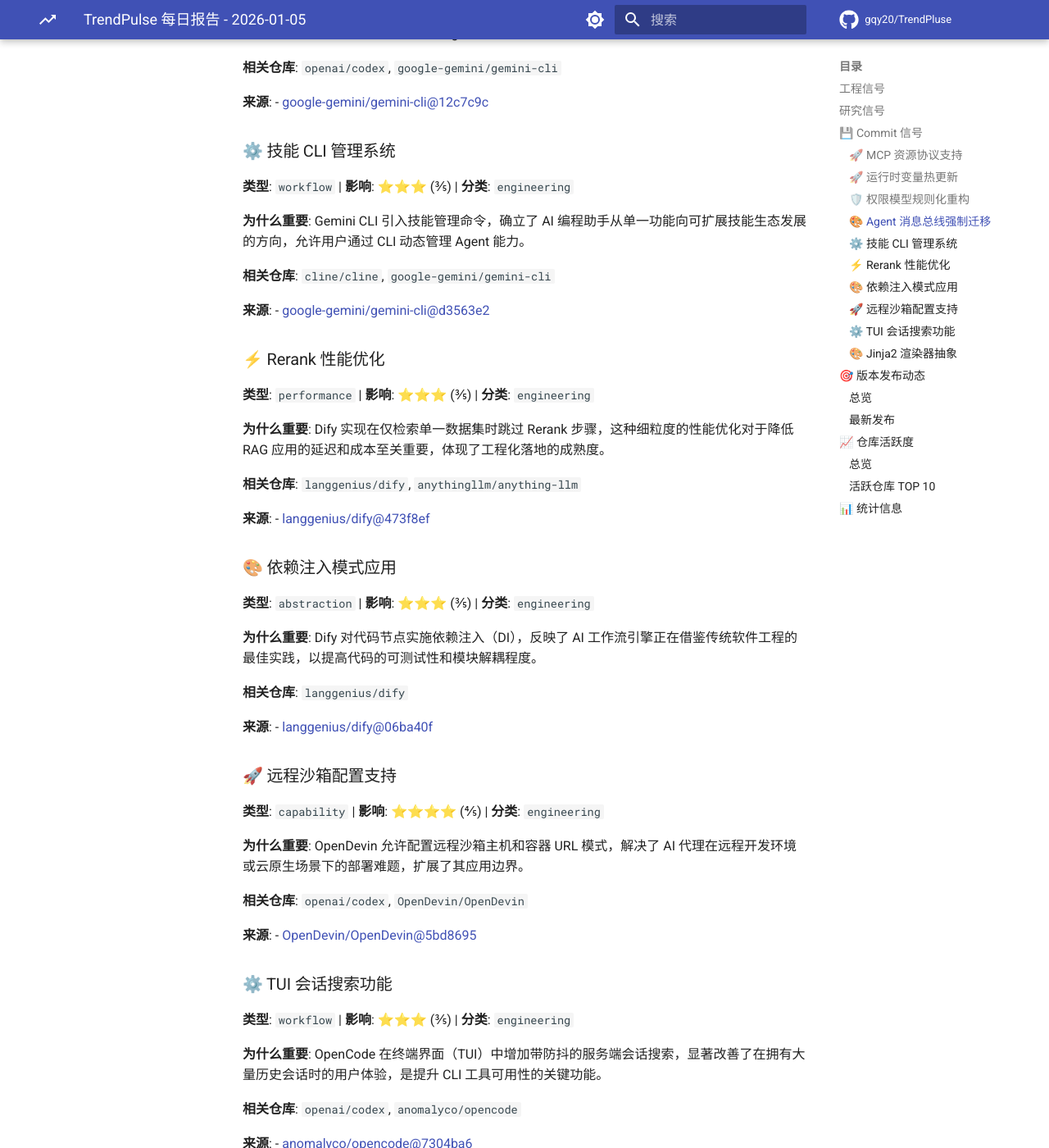
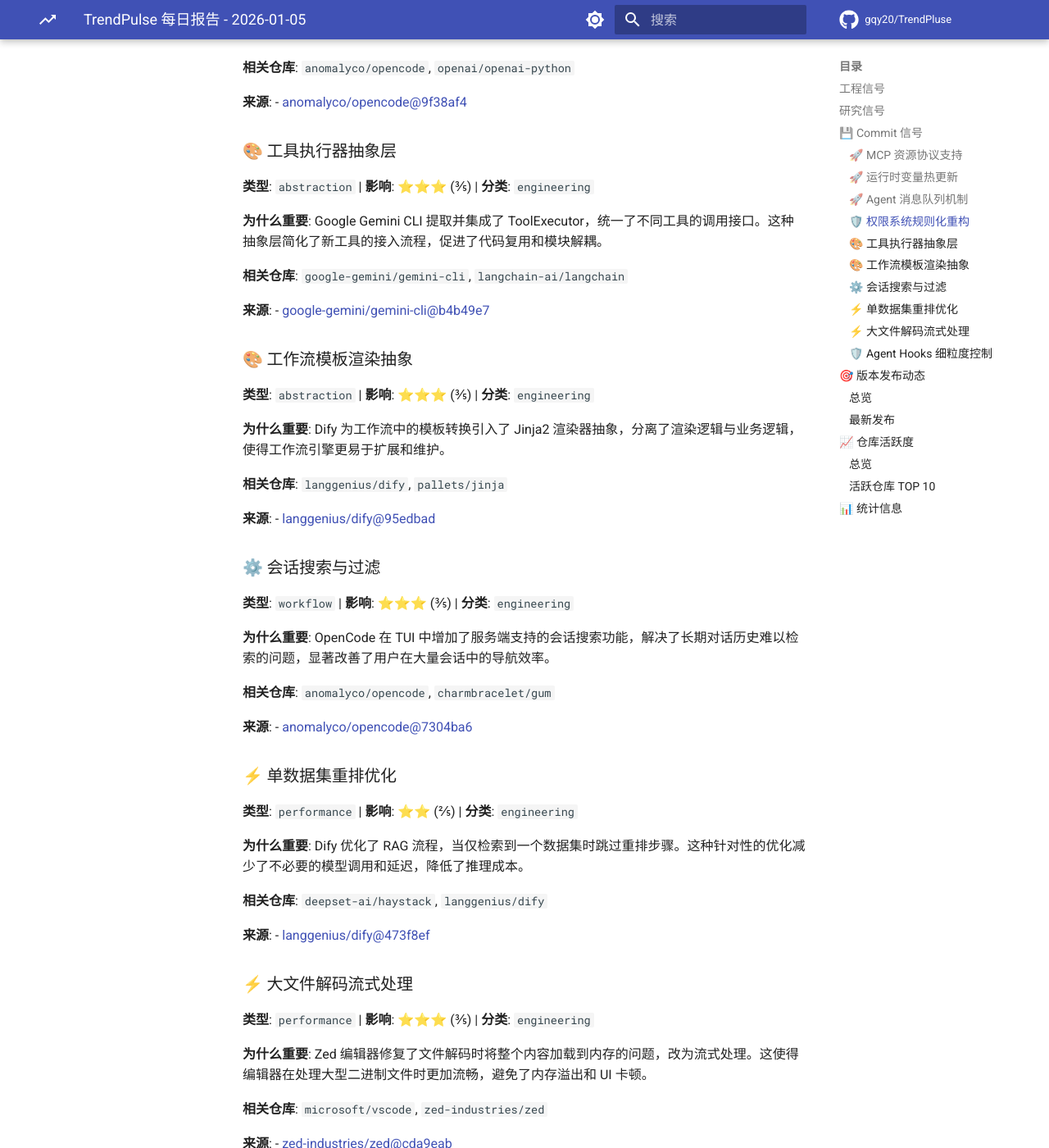
Before and after one commit to gqy20/TrendPluse, an MkDocs documentation site: the page built from docs/reports/report-2026-01-05.md, in a window 1280 px wide and 1400 px high, scrolled down 1424 px. Shown: the whole window at 82% size. Built offline with MkDocs 1.6.1 and Material for MkDocs 9.7.7, drawn with Linux system fonts in a browser that asks for light colours; nearby versions of some CDN libraries; library files that are not in the unit come from our copies; comment, search, counter and statistics services are not loaded; some of the changed text lies outside the part shown.

Commit message:
docs: update daily trend report [skip ci]

```diff
--- a/docs/reports/report-2026-01-05.md
+++ b/docs/reports/report-2026-01-05.md
@@ -15,9 +15,9 @@
 
 **类型**: `capability` | **影响**: ⭐⭐⭐⭐⭐ (5/5) | **分类**: `engineering`
 
-**为什么重要**: OpenCode 添加对 Model Context Protocol (MCP) 资源的支持，标志着 AI 编程工具正从单纯的文件访问向标准化的资源接口协议演进，增强了工具与外部数据源的互操作性。
+**为什么重要**: OpenCode 集成了 MCP (Model Context Protocol) 的资源接口，标志着 AI 工具从单纯的文件操作向系统级资源管理的标准化迈进，增强了 Agent 与外部环境交互的能力。
 
-**相关仓库**: `anthropics/claude-code`, `anomalyco/opencode`, `langgenius/dify`
+**相关仓库**: `anomalyco/opencode`, `modelcontextprotocol/servers`
 
 **来源**:
 - [anomalyco/opencode@21dc3c2](https://github.com/anomalyco/opencode/commit/21dc3c24d9243d81fdc1c3b23aa1f160df213a50)
@@ -27,108 +27,108 @@
 
 **类型**: `capability` | **影响**: ⭐⭐⭐⭐ (4/5) | **分类**: `engineering`
 
-**为什么重要**: Dify 引入在运行时更新工作流变量的命令，解决了动态工作流场景中配置调整需要重启服务的痛点，提升了 AI 应用的灵活性和运维效率。
+**为什么重要**: Dify 引入了在运行时动态更新工作流变量的能力，消除了重启服务或重新部署的痛点，显著提升了 AI 应用在动态环境下的灵活性和可维护性。
 
-**相关仓库**: `langflow/langflow`, `langgenius/dify`
+**相关仓库**: `langgenius/dify`, `langchain-ai/langchain`
 
 **来源**:
 - [langgenius/dify@a9e2c05](https://github.com/langgenius/dify/commit/a9e2c05a100413426392d71a5d243950d7a50f8c)
 
 
-### 🛡️ 权限模型规则化重构
+### 🚀 Agent 消息队列机制
+
+**类型**: `capability` | **影响**: ⭐⭐⭐⭐ (4/5) | **分类**: `engineering`
+
+**为什么重要**: Zed 编辑器为 Agent UI 添加了消息队列功能，解决了 Agent 在处理复杂任务时的流控和顺序问题，提升了多步骤编程任务的稳定性和用户体验。
+
+**相关仓库**: `zed-industries/zed`, `anthropics/claude-code`
+
+**来源**:
+- [zed-industries/zed@69ecd31](https://github.com/zed-industries/zed/commit/69ecd31b02cb587b1b627702e7deeb8a0709fe49)
+
+
+### 🛡️ 权限系统规则化重构
 
 **类型**: `safety` | **影响**: ⭐⭐⭐⭐⭐ (5/5) | **分类**: `engineering`
 
-**为什么重要**: OpenCode 将权限评估从通配符模式迁移到基于规则的匹配系统，大幅提升了 AI 代理在执行文件操作时的安全性和可控性，是自主代理落地生产的关键安全基建。
+**为什么重要**: OpenCode 将权限匹配逻辑从通配符模式重构为基于规则的精确匹配系统，大幅降低了 AI 自主操作时的安全风险和误判率，是 AI 安全工程的关键一步。
 
-**相关仓库**: `OpenDevin/OpenDevin`, `anomalyco/opencode`
+**相关仓库**: `anomalyco/opencode`, `openai/openai-python`
 
 **来源**:
 - [anomalyco/opencode@9f38af4](https://github.com/anomalyco/opencode/commit/9f38af44db91966e331ce95f1d50194e8403be1e)
 
 
-### 🎨 Agent 消息总线强制迁移
+### 🎨 工具执行器抽象层
 
-**类型**: `abstraction` | **影响**: ⭐⭐⭐⭐ (4/5) | **分类**: `engineering`
+**类型**: `abstraction` | **影响**: ⭐⭐⭐ (3/5) | **分类**: `engineering`
 
-**为什么重要**: Google Gemini CLI 强制执行 MessageBus 注入（硬迁移阶段），表明大型 AI 框架正在通过标准化事件总线架构来解决 Agent 通信的可观测性和状态管理问题。
+**为什么重要**: Google Gemini CLI 提取并集成了 ToolExecutor，统一了不同工具的调用接口。这种抽象层简化了新工具的接入流程，促进了代码复用和模块解耦。
 
-**相关仓库**: `openai/codex`, `google-gemini/gemini-cli`
+**相关仓库**: `google-gemini/gemini-cli`, `langchain-ai/langchain`
 
 **来源**:
-- [google-gemini/gemini-cli@12c7c9c](https://github.com/google-gemini/gemini-cli/commit/12c7c9cc426bc02ab8b8a39fa5cbe3a071c155f6)
+- [google-gemini/gemini-cli@b4b49e7](https://github.com/google-gemini/gemini-cli/commit/b4b49e7029d3afb602557599e7b85137d9c0dc61)
 
 
-### ⚙️ 技能 CLI 管理系统
+### 🎨 工作流模板渲染抽象
+
+**类型**: `abstraction` | **影响**: ⭐⭐⭐ (3/5) | **分类**: `engineering`
+
+**为什么重要**: Dify 为工作流中的模板转换引入了 Jinja2 渲染器抽象，分离了渲染逻辑与业务逻辑，使得工作流引擎更易于扩展和维护。
+
+**相关仓库**: `langgenius/dify`, `pallets/jinja`
+
+**来源**:
+- [langgenius/dify@95edbad](https://github.com/langgenius/dify/commit/95edbad1c72625b506b7b3accf19fc0b8d2ee560)
+
+
+### ⚙️ 会话搜索与过滤
 
 **类型**: `workflow` | **影响**: ⭐⭐⭐ (3/5) | **分类**: `engineering`
 
-**为什么重要**: Gemini CLI 引入技能管理命令，确立了 AI 编程助手从单一功能向可扩展技能生态发展的方向，允许用户通过 CLI 动态管理 Agent 能力。
+**为什么重要**: OpenCode 在 TUI 中增加了服务端支持的会话搜索功能，解决了长期对话历史难以检索的问题，显著改善了用户在大量会话中的导航效率。
 
-**相关仓库**: `cline/cline`, `google-gemini/gemini-cli`
+**相关仓库**: `anomalyco/opencode`, `charmbracelet/gum`
 
 **来源**:
-- [google-gemini/gemini-cli@d3563e2](https://github.com/google-gemini/gemini-cli/commit/d3563e2f0eb1f2e6f4e11bd28b04f1ac36bc589b)
+- [anomalyco/opencode@7304ba6](https://github.com/anomalyco/opencode/commit/7304ba616e813861869f5102d7262f60724b76c8)
 
 
-### ⚡ Rerank 性能优化
+### ⚡ 单数据集重排优化
 
-**类型**: `performance` | **影响**: ⭐⭐⭐ (3/5) | **分类**: `engineering`
+**类型**: `performance` | **影响**: ⭐⭐ (2/5) | **分类**: `engineering`
 
-**为什么重要**: Dify 实现在仅检索单一数据集时跳过 Rerank 步骤，这种细粒度的性能优化对于降低 RAG 应用的延迟和成本至关重要，体现了工程化落地的成熟度。
+**为什么重要**: Dify 优化了 RAG 流程，当仅检索到一个数据集时跳过重排步骤。这种针对性的优化减少了不必要的模型调用和延迟，降低了推理成本。
 
-**相关仓库**: `langgenius/dify`, `anythingllm/anything-llm`
+**相关仓库**: `deepset-ai/haystack`, `langgenius/dify`
 
 **来源**:
 - [langgenius/dify@473f8ef](https://github.com/langgenius/dify/commit/473f8ef29ca63a5ccf837ed66e33a164c8dde120)
 
 
-### 🎨 依赖注入模式应用
+### ⚡ 大文件解码流式处理
 
-**类型**: `abstraction` | **影响**: ⭐⭐⭐ (3/5) | **分类**: `engineering`
+**类型**: `performance` | **影响**: ⭐⭐⭐ (3/5) | **分类**: `engineering`
 
-**为什么重要**: Dify 对代码节点实施依赖注入（DI），反映了 AI 工作流引擎正在借鉴传统软件工程的最佳实践，以提高代码的可测试性和模块解耦程度。
+**为什么重要**: Zed 编辑器修复了文件解码时将整个内容加载到内存的问题，改为流式处理。这使得编辑器在处理大型二进制文件时更加流畅，避免了内存溢出和 UI 卡顿。
 
-**相关仓库**: `langgenius/dify`
+**相关仓库**: `microsoft/vscode`, `zed-industries/zed`
 
 **来源**:
-- [langgenius/dify@06ba40f](https://github.com/langgenius/dify/commit/06ba40f01610d5e2488fef59539516677da45ffe)
+- [zed-industries/zed@cda9eab](https://github.com/zed-industries/zed/commit/cda9eabafc5a0ab37730600d23d18fa8434dcf49)
 
 
-### 🚀 远程沙箱配置支持
+### 🛡️ Agent Hooks 细粒度控制
 
-**类型**: `capability` | **影响**: ⭐⭐⭐⭐ (4/5) | **分类**: `engineering`
+**类型**: `safety` | **影响**: ⭐⭐⭐ (3/5) | **分类**: `engineering`
 
-**为什么重要**: OpenDevin 允许配置远程沙箱主机和容器 URL 模式，解决了 AI 代理在远程开发环境或云原生场景下的部署难题，扩展了其应用边界。
+**为什么重要**: Google Gemini CLI 实现了 Agent Hooks 的细粒度停止和阻断行为，允许开发者在 Agent 执行的特定阶段进行干预或审计，增强了对 AI 行为的可控性。
 
-**相关仓库**: `openai/codex`, `OpenDevin/OpenDevin`
+**相关仓库**: `google-gemini/gemini-cli`, `langchain-ai/langchain`
 
 **来源**:
-- [OpenDevin/OpenDevin@5bd8695](https://github.com/OpenDevin/OpenDevin/commit/5bd8695ab894b1b618ded27a5b60dbf7b393d031)
-
-
-### ⚙️ TUI 会话搜索功能
-
-**类型**: `workflow` | **影响**: ⭐⭐⭐ (3/5) | **分类**: `engineering`
-
-**为什么重要**: OpenCode 在终端界面（TUI）中增加带防抖的服务端会话搜索，显著改善了在拥有大量历史会话时的用户体验，是提升 CLI 工具可用性的关键功能。
-
-**相关仓库**: `openai/codex`, `anomalyco/opencode`
-
-**来源**:
-- [anomalyco/opencode@7304ba6](https://github.com/anomalyco/opencode/commit/7304ba616e813861869f5102d7262f60724b76c8)
-
-
-### 🎨 Jinja2 渲染器抽象
-
-**类型**: `abstraction` | **影响**: ⭐⭐⭐ (3/5) | **分类**: `engineering`
-
-**为什么重要**: Dify 添加 Jinja2 渲染器抽象层，统一了工作流中的模板转换逻辑，这种抽象有助于未来支持更多模板引擎或增强渲染安全性。
-
-**相关仓库**: `langgenius/dify`
-
-**来源**:
-- [langgenius/dify@95edbad](https://github.com/langgenius/dify/commit/95edbad1c72625b506b7b3accf19fc0b8d2ee560)
+- [google-gemini/gemini-cli@dd84c2f](https://github.com/google-gemini/gemini-cli/commit/dd84c2fb837ac6d84b90416b5388341b8d83ab87)
 
 
 ---
```
Also changed, not shown: other parts of docs/reports/report-2026-01-05.md (+3 -3 lines), docs/reports/index.md (+4 -4 lines), reports/report-2026-01-05.md (+57 -57 lines), 1 other file.
